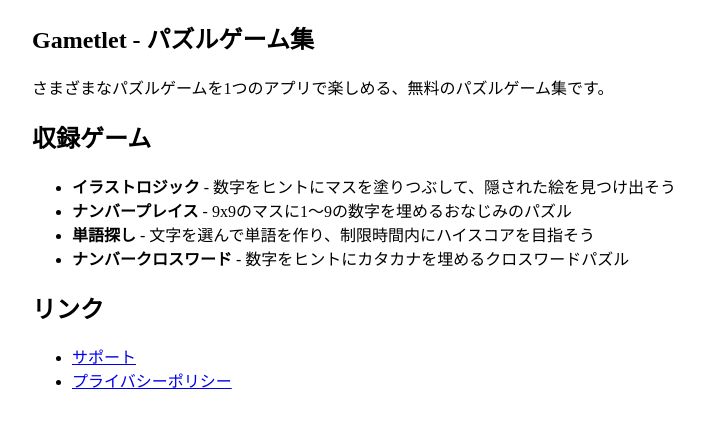
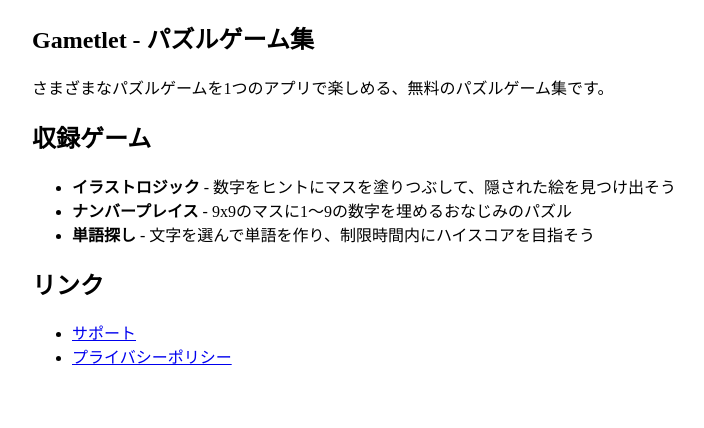
Before and after one commit to mkmkmk124/gametlet-gh-pages, a Jekyll site: the page built from index.md, in a window 1280 px wide. Shown: the top 428 px of the page, without its empty margins (118-822 px from the left). Built offline with Jekyll 4.4.1, drawn with Linux system fonts in a browser that asks for light colours; our own code applies the rules of GitHub Pages for plain Markdown files.

Commit message:
fix: 未収録のナンバークロスワードを収録ゲーム一覧から削除

```diff
--- a/index.md
+++ b/index.md
@@ -7,7 +7,6 @@
 - **イラストロジック** - 数字をヒントにマスを塗りつぶして、隠された絵を見つけ出そう
 - **ナンバープレイス** - 9x9のマスに1〜9の数字を埋めるおなじみのパズル
 - **単語探し** - 文字を選んで単語を作り、制限時間内にハイスコアを目指そう
-- **ナンバークロスワード** - 数字をヒントにカタカナを埋めるクロスワードパズル
 
 ## リンク
 
```
